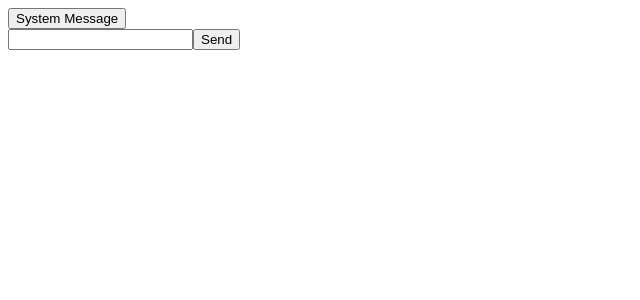
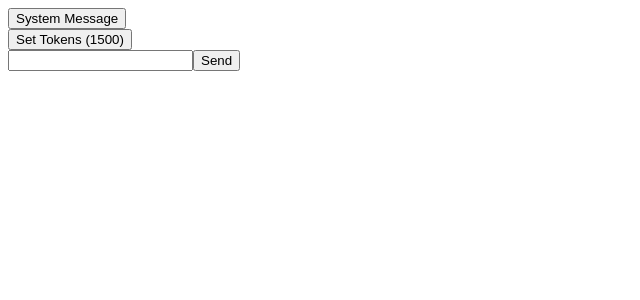
Before and after one commit to SpaghettiCoder101/custom-gpt, a Next.js app: page / in a window 1280 px wide. Shown: the top 300 px of the page, without its empty margins (0-640 px from the left). Built offline with nearby package versions, Linux system fonts and the light colour scheme.

Commit message:
Added TokenInput to set max token per request

```diff
--- a/src/app/page.tsx
+++ b/src/app/page.tsx
@@ -1,17 +1,19 @@
 "use client";
 
 import ChatMessage from "@/components/ChatMessage";
+import TokenInput from "@/components/TokenInput";
 import { Popover } from "@headlessui/react";
 import { useChat } from "ai/react";
 import { useState } from "react";
 
 export default function Chat() {
     const [messagesToKeep, setMessagesToKeep] = useState<string[]>([]);
+    const [tokenToUse, setTokenToUse] = useState<number>(1500);
     const [systemMessage, setSystemMessage] = useState<string>("You are Rondo a heplful AI");
     const { messages, input, handleInputChange, setMessages, append, setInput } = useChat({
         body: {
             systemMessage: systemMessage,
-            maxTokens: 1500,
+            maxTokens: tokenToUse,
         },
     });
 
@@ -49,6 +51,7 @@ export default function Chat() {
 
                     </Popover.Panel>
                 </Popover>
+                <TokenInput token={tokenToUse} tokenChange={setTokenToUse} />
             </div>
             <div className="mx-auto w-full grow overflow-auto max-w-2xl py-24 flex flex-col stretch mb-8 px-4">
                 {messages.map(m => (
--- /dev/null
+++ b/src/components/TokenInput.tsx
@@ -0,0 +1,26 @@
+import { Popover } from "@headlessui/react";
+
+type Props = {
+  token: number;
+  tokenChange: (tokens: number) => void;
+}
+
+export default function TokenInput({ token, tokenChange }:Props) {
+
+
+    function onValueChange(e: React.ChangeEvent<HTMLInputElement>) {
+        const tokenValue = parseInt(e.target.value);
+        tokenChange(tokenValue);
+    }
+
+    return (
+        <Popover>
+            <Popover.Button className="border p-2">
+              Set Tokens ({token})
+            </Popover.Button>
+            <Popover.Panel className="absolute z-10 bg-white p-5 rounded-lg shadow-xl">
+                <input type="number" className="border p-2" placeholder="Enter something" value={token} onChange={onValueChange} />
+            </Popover.Panel>
+        </Popover>
+    );
+}
```
